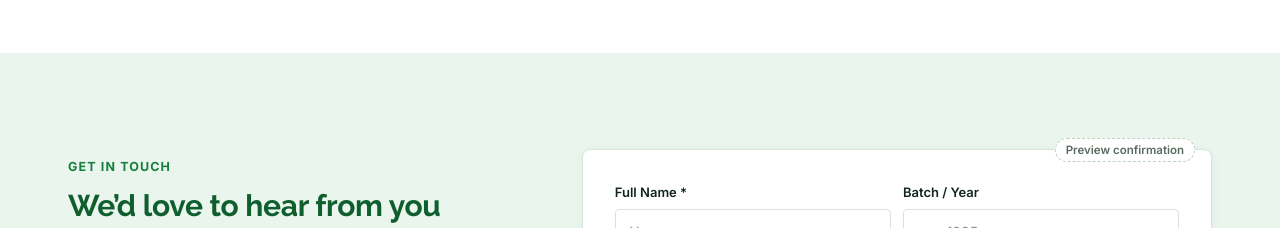
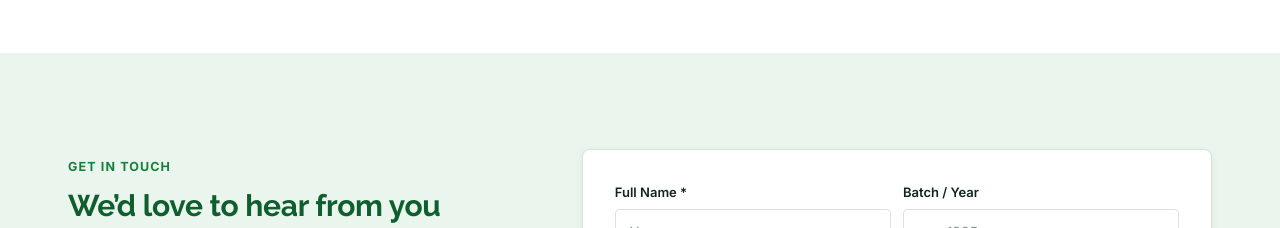
Before and after one commit to OCA-H/oca, a Next.js app: page / in a window 1280 px wide. Shown: the part 8340-8568 px from the top of the page. Built offline with nearby package versions, Linux system fonts and the light colour scheme; no server answers.

Commit message:
ADDED REDESIGN

```diff
--- a/app/(view)/(pv)/home/component/ContactSection.tsx
+++ b/app/(view)/(pv)/home/component/ContactSection.tsx
@@ -12,7 +12,7 @@ const FieldError: React.FC<{ message?: string }> = ({ message }) =>
 
 export const ContactSection: React.FC = () => {
   const contact = useContact();
-  const { form, setField, fieldErrors, error, sentMessage, sentTo, isSending, handleSubmit, resend, togglePreview } = useContactForm();
+  const { form, setField, fieldErrors, error, sentMessage, sentTo, isSending, handleSubmit, resend } = useContactForm();
   return (
     <section className="section tint-teal" id="contact">
       <div className="wrap">
@@ -33,11 +33,6 @@ export const ContactSection: React.FC = () => {
             </div>
           </div>
           <form className="contact-form-panel" onSubmit={handleSubmit} noValidate>
-            {process.env.NODE_ENV === 'development' && (
-              <button type="button" className="contact-preview-toggle" onClick={togglePreview}>
-                {sentMessage ? 'Show form' : 'Preview confirmation'}
-              </button>
-            )}
             {/* Laid over the form, which stays in place underneath so the panel keeps its size. */}
             <div className="contact-sent" id="contact-ok" role="status" hidden={!sentMessage}>
               <span className="contact-sent-icon" aria-hidden="true">
--- a/app/(view)/(pv)/home/handler/useContactForm.ts
+++ b/app/(view)/(pv)/home/handler/useContactForm.ts
@@ -45,16 +45,7 @@ export function useContactForm() {
     requestAnimationFrame(() => document.getElementById('ct-name')?.focus());
   };
 
-  /** Development only: switches the confirmation on or off without sending anything. */
-  const togglePreview = () => {
-    if (sentMessage) return resend();
-    setError(null);
-    // As contactController sends it.
-    setSentMessage('Thank you. Your message has been sent to the OCA Secretariat, and a copy is on its way to your inbox.');
-    setSentTo(form.email || 'you@example.com');
-  };
-
-  return { form, setField, fieldErrors, error, sentMessage, sentTo, isSending, handleSubmit, resend, togglePreview };
+  return { form, setField, fieldErrors, error, sentMessage, sentTo, isSending, handleSubmit, resend };
 }
 
 export default useContactForm;
```
Also changed, not shown: template/theme/oca-v1.css.
